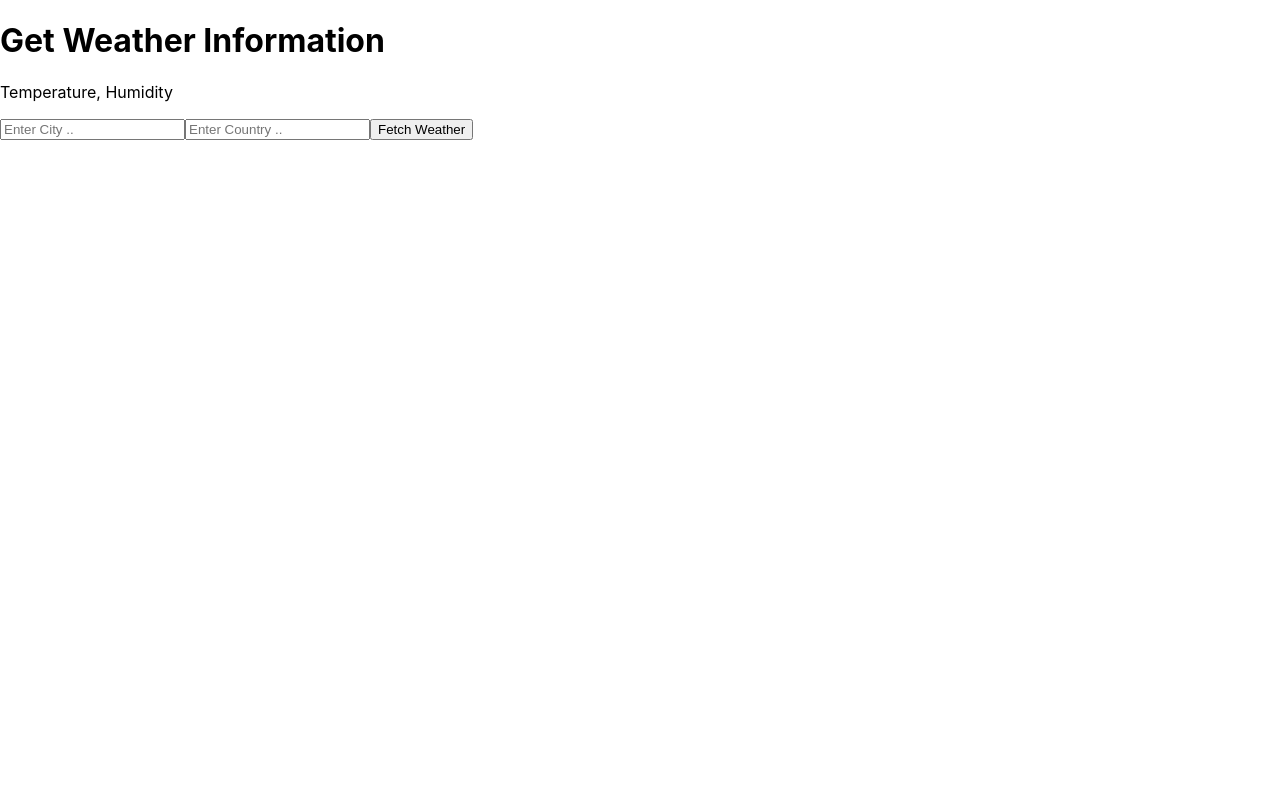
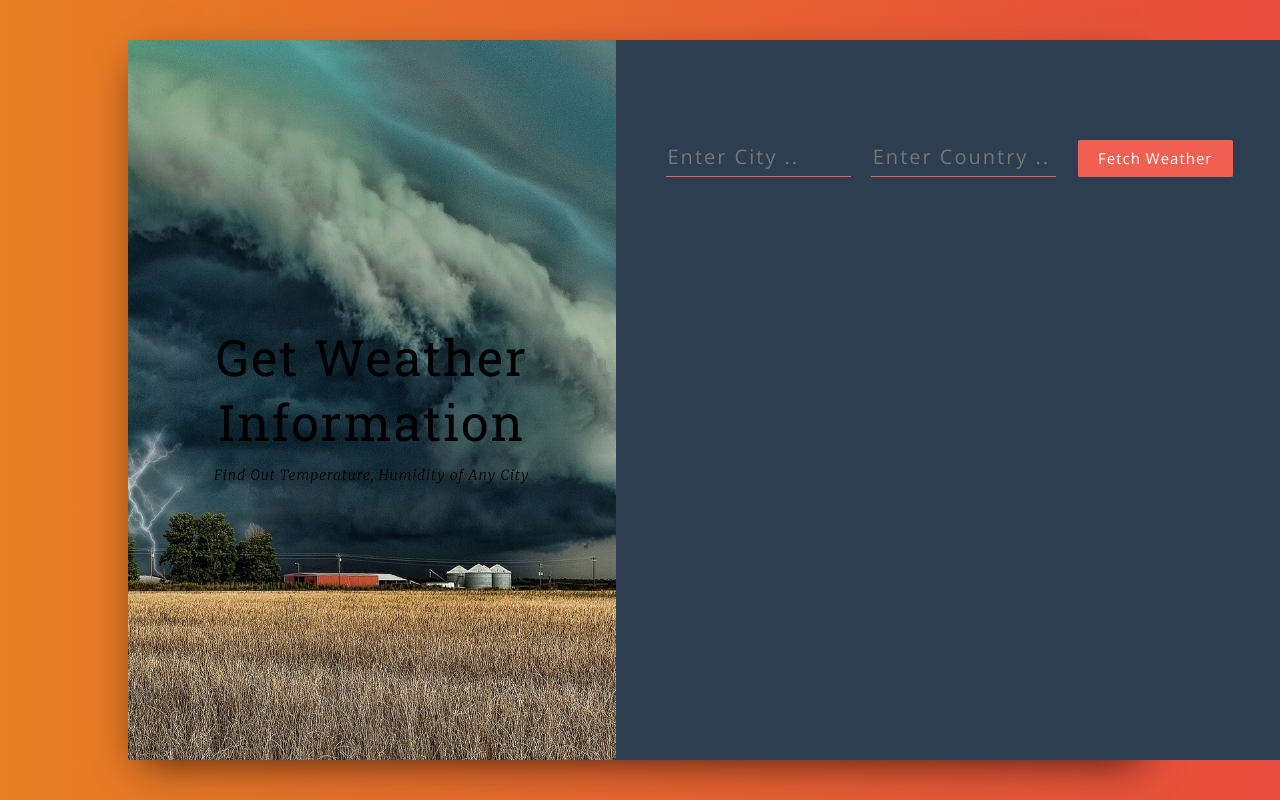
Before and after one commit to MuhtasimMusfiqZarab/weather-app, a React (Create React App) app: page / in a window 1280 px wide. Built offline with nearby package versions, Linux system fonts and the light colour scheme.

Commit message:
Adding Custom Styles

```diff
--- a/package.json
+++ b/package.json
@@ -3,6 +3,7 @@
   "version": "0.1.0",
   "private": true,
   "dependencies": {
+    "bootstrap": "^3.3.7",
     "react": "^16.6.3",
     "react-dom": "^16.6.3",
     "react-scripts": "2.1.1"
--- /dev/null
+++ b/src/App.css
@@ -0,0 +1,127 @@
+@import url("https://fonts.googleapis.com/css?family=Merriweather:100,200,300,300i,400,400i,700");
+@import url("https://fonts.googleapis.com/css?family=Roboto+Slab:400,700");
+@import url("https://fonts.googleapis.com/css?family=Open+Sans:300,400");
+
+body {
+  font-family: "Open Sans", serif;
+}
+
+.wrapper {
+  background: linear-gradient(to right, #e67e22, #e74c3c);
+  height: 100vh;
+  display: flex;
+  justify-content: center;
+  align-items: center;
+}
+
+.main {
+  height: 90vh;
+  background: #fff;
+  box-shadow: 0px 13px 40px -13px rgba(0, 0, 0, 0.75);
+  width: 80%;
+  margin: 0 auto;
+}
+
+.title-container {
+  height: 90vh;
+  background: url("img/weather.jpg") center center no-repeat;
+  background-size: cover;
+  display: flex;
+  align-items: center;
+  justify-content: center;
+  text-align: center;
+  color: #000;
+}
+
+.title-container__title {
+  font-size: 50px;
+  letter-spacing: 2px;
+  line-height: 1.3;
+  font-family: "Roboto Slab", serif;
+}
+
+.title-container__subtitle {
+  font-style: italic;
+  font-weight: 100;
+  letter-spacing: 1px;
+  line-height: 1.5;
+  font-family: "Merriweather", serif;
+}
+
+.form-container {
+  background-color: #2c3e50;
+  height: 90vh;
+  padding-top: 100px;
+  padding-left: 50px;
+}
+
+input[type="text"] {
+  background-color: transparent;
+  border: 0;
+  border-bottom: solid 1px #f16051;
+  width: 30%;
+  padding-bottom: 4px;
+  color: #fff !important;
+  font-weight: lighter;
+  letter-spacing: 2px;
+  margin-bottom: 30px;
+  margin-right: 20px;
+  font-size: 20px;
+}
+
+input[type="text"] {
+  outline: none;
+}
+
+input:-webkit-autofill {
+  -webkit-box-shadow: 0 0 0 30px #2c3e50 inset;
+  -webkit-text-fill-color: #fff !important;
+}
+
+button {
+  border: 0;
+  padding: 8px 20px;
+  margin: 0 2px;
+  border-radius: 2px;
+  font-weight: lighter;
+  letter-spacing: 1px;
+  font-size: 15px;
+  cursor: pointer;
+  background-color: #f16051;
+  color: #fff;
+  font-weight: 100;
+}
+
+button:active {
+  outline: none;
+}
+
+.weather__info {
+  width: 60%;
+  font-size: 20px;
+  font-weight: 200;
+  letter-spacing: 2px;
+}
+
+.weather__key {
+  color: #f16051;
+  border-bottom: solid 2px rgba(255, 255, 255, 0.06);
+  padding: 20px 0 20px 0;
+  font-weight: 400;
+}
+
+.weather__key:last-child {
+  border: 0;
+}
+
+.weather__value {
+  color: #fff;
+  font-weight: 200;
+}
+
+.weather__error {
+  color: #f16051;
+  font-size: 20px;
+  letter-spacing: 1px;
+  font-weight: 200;
+}
--- a/src/App.js
+++ b/src/App.js
@@ -51,8 +51,14 @@
   state = {};
   render() {
     return (
-      <div>
+      <div className="wrapper">
+        <div className="main">
+          <div className="container">
+            <div className="row">
+              <div className="col-xs-5 title-container">
                 <Title />
+              </div>
+              <div className="col-xs-7 form-container">
                 <InputForm fetchWeather={this.fetchWeather} />
                 <Weather
                   temperature={this.state.temperature}
@@ -63,6 +69,10 @@
                   error={this.state.error}
                 />
               </div>
+            </div>
+          </div>
+        </div>
+      </div>
     );
   }
 }
--- a/src/components/Title.js
+++ b/src/components/Title.js
@@ -2,8 +2,10 @@
 
 const Title = () => (
   <div>
-    <h1>Get Weather Information</h1>
-    <p>Temperature, Humidity </p>
+    <h1 className="title-container__title">Get Weather Information</h1>
+    <p className="title-container__subtitle">
+      Find Out Temperature, Humidity of Any City{" "}
+    </p>
   </div>
 );
 
--- a/src/components/Weather.js
+++ b/src/components/Weather.js
@@ -1,17 +1,39 @@
 import React, { Component } from "react";
 
 const Weather = props => (
-  <div>
+  <div className="weather__info">
     {props.city && props.country && (
-      <p>
-        Location: {props.city},{props.country}
+      <p className="weather__key">
+        Location:{" "}
+        <span className="weather__value">
+          {" "}
+          {props.city},{props.country}
+        </span>
       </p>
     )}
 
-    {props.temperature && <p> Temperature:{props.temperature}</p>}
-    {props.humidity && <p> Humidity:{props.humidity}</p>}
-    {props.description && <p>Description: {props.description}</p>}
-    {props.error && <p>{props.error}</p>}
+    {props.temperature && (
+      <p className="weather__key">
+        Temperature:{" "}
+        <span className="weather__value"> {props.temperature}</span>
+      </p>
+    )}
+    {props.humidity && (
+      <p className="weather__key">
+        Humidity: <span className="weather__value"> {props.humidity}</span>
+      </p>
+    )}
+    {props.description && (
+      <p className="weather__key">
+        Description:{" "}
+        <span className="weather__value"> {props.description}</span>
+      </p>
+    )}
+    {props.error && (
+      <p className="weather__key">
+        <span className="weather__error"> {props.error}</span>
+      </p>
+    )}
   </div>
 );
 
--- a/src/index.js
+++ b/src/index.js
@@ -1,6 +1,8 @@
 import React from "react";
 import ReactDOM from "react-dom";
+import "bootstrap/dist/css/bootstrap.min.css";
 import "./index.css";
+import "./App.css";
 import App from "./App";
 import * as serviceWorker from "./serviceWorker";
 
```
Also changed, not shown: src/img/weather.jpg (added), 1 other file (tests, documents, lock files or other folders). Lines whose indentation alone changed are shown as unchanged.
